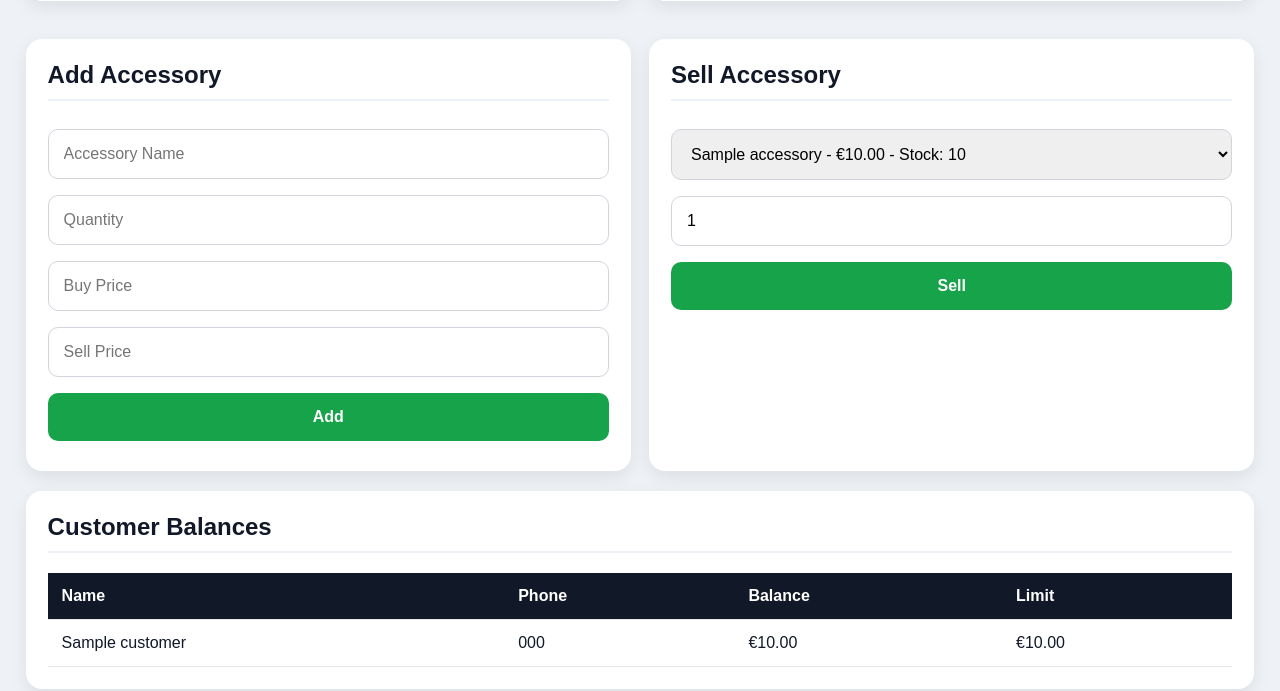
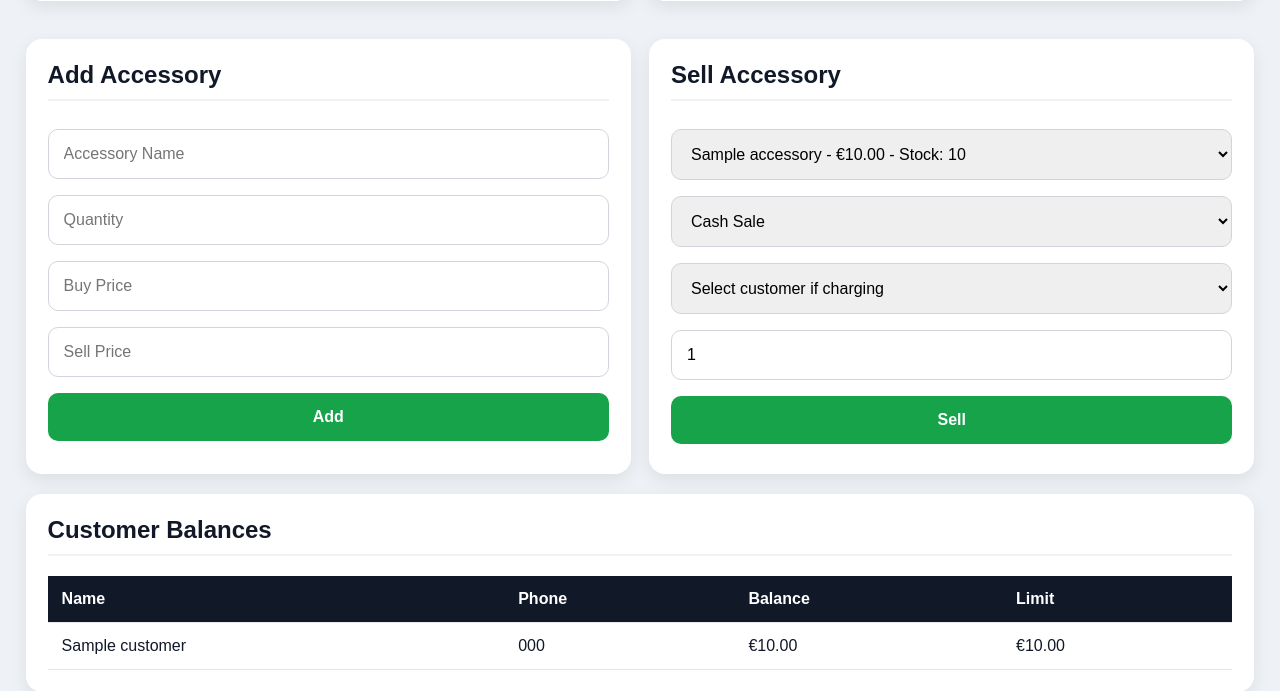
Before and after one commit to iosif-fuels/iosif-fuels-pos-online, a Flask app: page / in a window 1280 px wide. Shown: the part 679-1370 px from the top of the page. Run offline with Flask 3, Linux system fonts and the light colour scheme; the visitor is signed in with stand-in values (Sample User, id 1); a database or web service that is not in the repository returns one stand-in record (values such as "Sample title"); some libraries are stand-ins or nearby versions.

Commit message:
index.html

```diff
--- a/templates/index.html
+++ b/templates/index.html
@@ -67,6 +67,17 @@
                     </option>
                     {% endfor %}
                 </select>
+                <select name="sale_mode" required>
+    <option value="cash">Cash Sale</option>
+    <option value="customer">Charge Customer</option>
+</select>
+
+<select name="customer_id">
+    <option value="">Select customer if charging</option>
+    {% for c in customers %}
+    <option value="{{ c.id }}">{{ c.name }} - {{ c.phone }}</option>
+    {% endfor %}
+</select>
 
                 <input name="qty" type="number" value="1">
 
```
